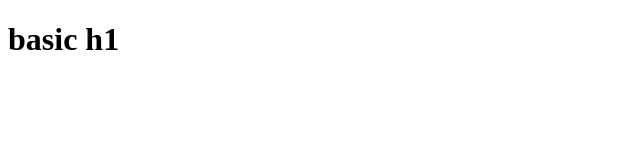
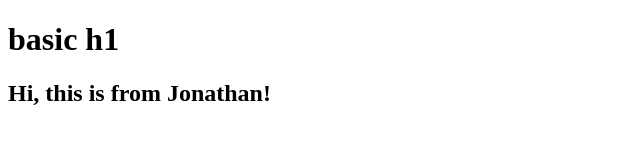
Before and after one commit to M0M0-D3V/BlankRepo, a plain HTML site: page index.html in a window 1280 px wide. Shown: the whole page, without its empty margins (0-640 px from the left). Drawn offline with Linux system fonts and the light colour scheme.

Commit message:
Added an h2 to index.html

```diff
--- a/index.html
+++ b/index.html
@@ -8,5 +8,6 @@
 </head>
 <body>
     <h1>basic h1</h1>
+    <h2>Hi, this is from Jonathan!</h2>
 </body>
 </html>
```
